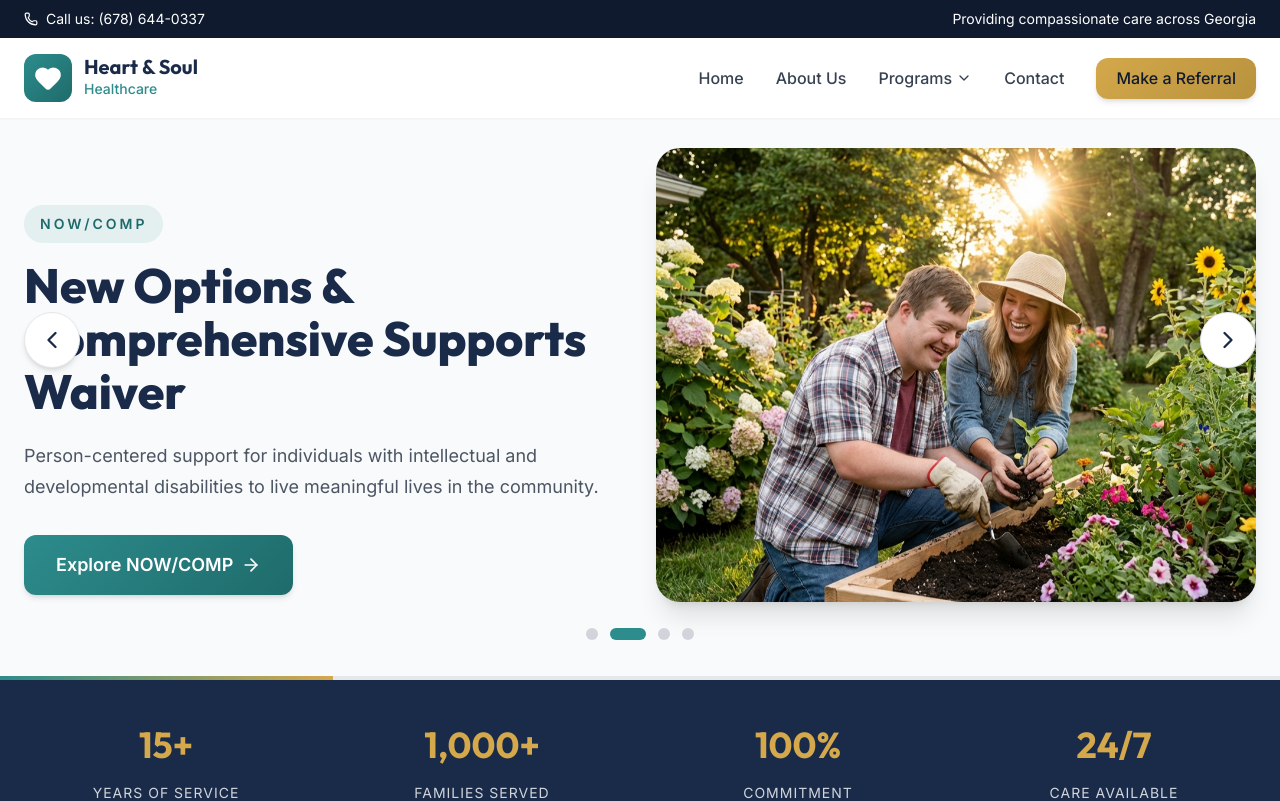
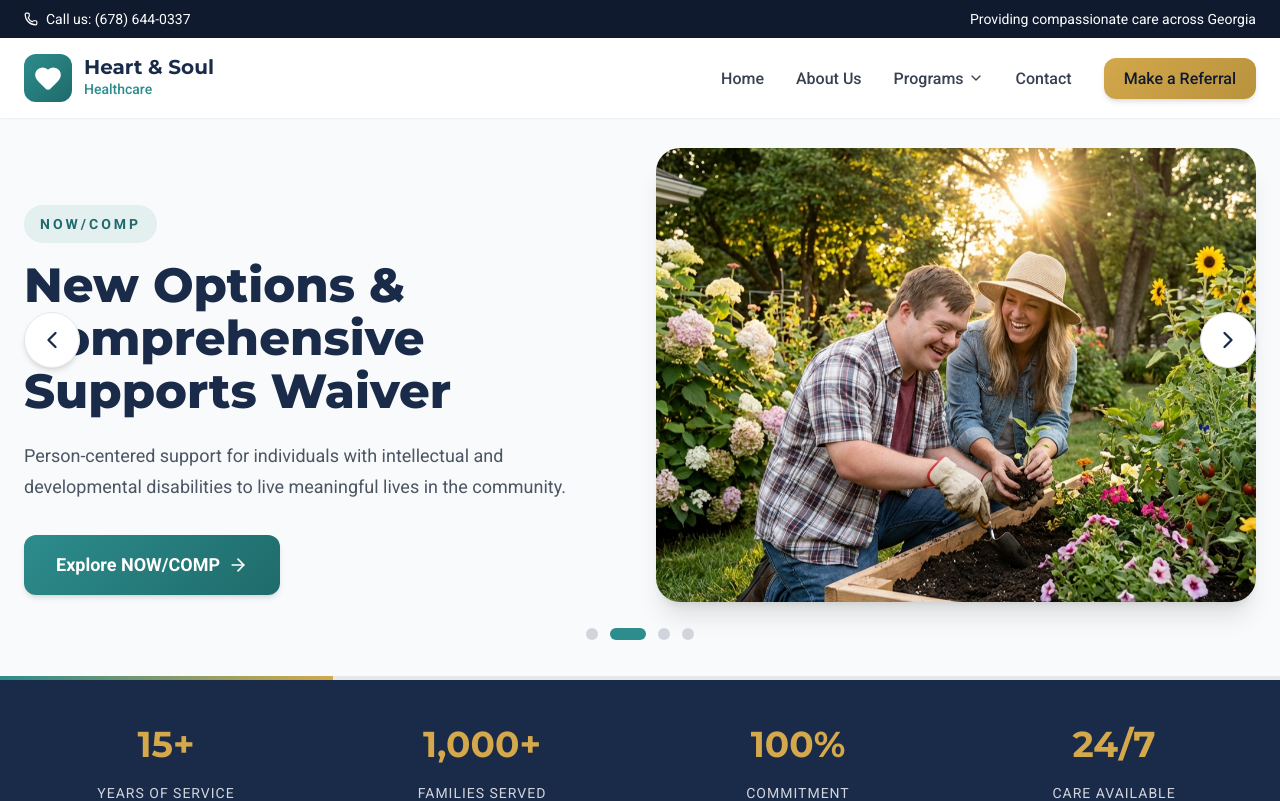
Before and after one commit to kashfr/heart-and-soul-healthcare-v2, a Next.js app: page / in a window 1280 px wide. Shown: the top 801 px of the page. Built offline with nearby package versions, Linux system fonts and the light colour scheme.

Commit message:
Update typography to Montserrat + Roboto fonts

```diff
--- a/src/app/globals.css
+++ b/src/app/globals.css
@@ -1,4 +1,4 @@
-@import url("https://fonts.googleapis.com/css2?family=Inter:wght@300;400;500;600;700&family=Outfit:wght@400;500;600;700;800&display=swap");
+@import url("https://fonts.googleapis.com/css2?family=Montserrat:wght@400;500;600;700;800&family=Roboto:wght@300;400;500;700&display=swap");
 
 :root {
   /* Color Palette */
@@ -32,8 +32,8 @@
   --color-gray-900: #111827;
 
   /* Typography */
-  --font-heading: "Outfit", sans-serif;
-  --font-body: "Inter", sans-serif;
+  --font-heading: "Montserrat", sans-serif;
+  --font-body: "Roboto", sans-serif;
 
   /* Font Sizes */
   --text-xs: 0.75rem;
```
